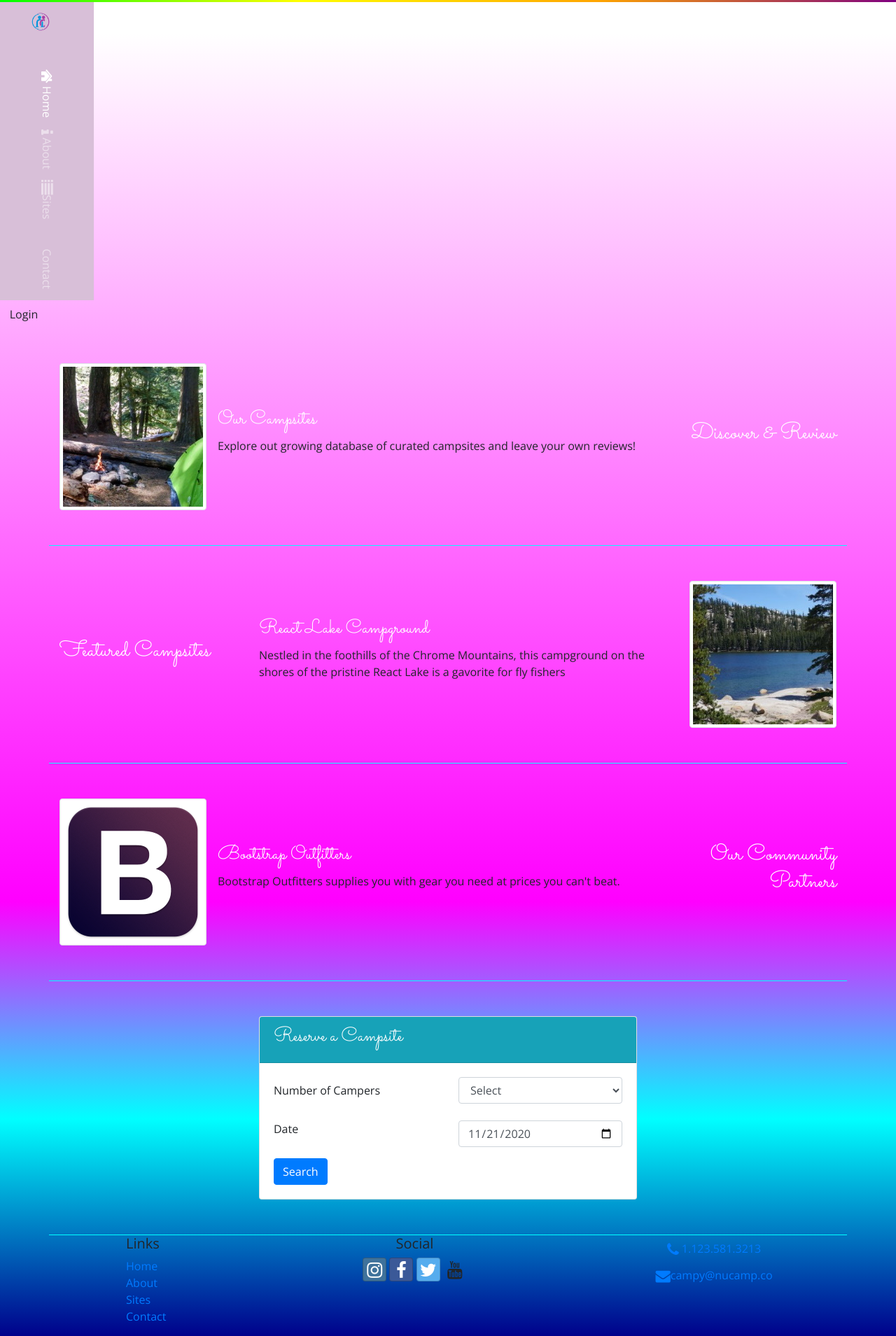
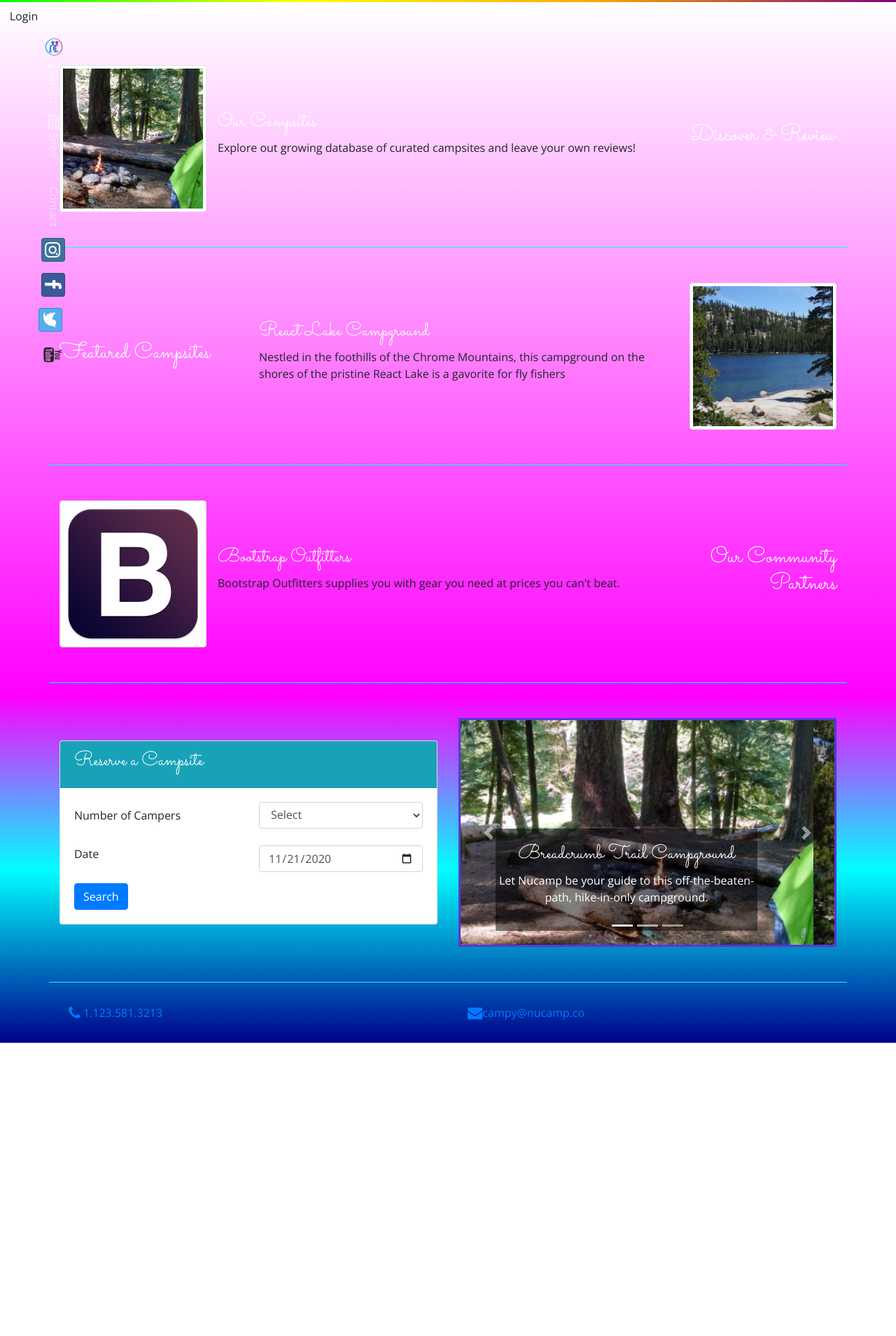
Before and after one commit to Cuckoo-Clock/nucampy, a website: page index.html in a window 1280 px wide. Shown: the part 159-2068 px from the top of the page at 70% size. After the commit the page ends 1649 px from the top, so only its background shows below. Drawn offline with nearby package versions, Linux system fonts and the light colour scheme.

Commit message:
"navbar on the side"

```diff
--- a/css/stylez.css
+++ b/css/stylez.css
@@ -52,10 +52,6 @@ header h1{
 
 }
 
-.navbar{
-    background-color: thistle;
-}
-
 .jumbotron{
     margin: 0;
 }
@@ -72,6 +68,7 @@ header h1{
 .crumbs{
     writing-mode: vertical-rl;
     text-orientation: sideways;
-
+    position: fixed;
+    /* background-image: linear-gradient(to bottom, magenta,cyan); */
 
 }
--- a/index.html
+++ b/index.html
@@ -38,30 +38,33 @@
     </header>
 
 
-                <nav class="navbar navbar-expand-sm navbar-dark sticky-top crumbs">
+                <nav class="navbar navbar-expand-sm navbar-dark  crumbs">
 
                     <div class="container">
-                        <a class="navbar-brand" href="#"> <img src="img/logo.png" class="img-fluid" alt="nu-camp logo" height="30" width="30"/> </a>
+                        <!-- <a class="navbar-brand" href="#"> <img src="img/logo.png" class="img-fluid" alt="nu-camp logo" height="30" width="30"/> </a> -->
 
-                        <button class="navbar-toggler" type="button" data-toggle="collapse" data-target="#nucampNavbar">
-                            <span class="navbar-toggler-icon"></span>
+                        <!-- <button class="navbar-toggler" type="button" data-toggle="collapse" data-target="#nucampNavbar">
+                            <span class="navbar-toggler-icon"></span> -->
 
                         </button>
                         <!-- make some svgz -->
                         <div class="collapse navbar-collapse" id="nucampNavbar">
                             <ul class="navbar-nav">
 
-                                <li class="nav-item active"> <a class="nav-link" href="#"><i class="fa fa-home fa-lg"></i> Home </a></li>
+                                <li class="nav-item active mr-1"> <img src="img/logo.png" class="img-fluid" alt="nu-camp logo" height="30" width="30" style="margin: 1px;"/> </a></li>
                                 <li class="nav-item"> <a class="nav-link" href="aboutus.html"><i class="fa fa-info fa-lg"></i> About </a></li>
-                                <li class="nav-item"> <a class="nav-link" href="#"><i class="fa fa-list fa-lg"></i>Sites </a></li>
+                                <li class="nav-item"> <a class="nav-link" href="#"><i class="fa fa-list fa-lg"></i> Sites </a></li>
                                 <li class="nav-item"> <a class="nav-link" href="contactus.html"><i class="fa fa-address-card fa-lg"></i> Contact </a></li>
+                                <li class="nav-item mx-1 my-2"><a class="btn btn-social-icon btn-instagram" href="http://instagram.com"> <i class="fa fa-instagram fa-lg"></i> </a></li>
+                                <li class="nav-item mx-1 my-2"><a class="btn btn-social-icon btn-facebook" href="http://facebook.com"> <i class="fa fa-facebook"></i></a></li>
+                                <li class="nav-item mx-2 my-2"><a class="btn btn-social-icon btn-twitter" href="http://twitter.com"> <i class="fa fa-twitter"></i> </a></li>
+                                <li class="nav-item mx-1 my-2"><a class="btn btn-social-icon btn-youtube" href="http://youtube.com"> <i class="fa fa-youtube"></i> </a></li>
                             </ul>
-
                         </div>
                     </div>
                 </nav>
 
-
+<!-- where to put the login? -->
 
                 <span class="navbar-text ml-auto">
                     <a role="button" data-toggle="modal" data-target="#loginModal">
@@ -110,58 +113,10 @@
 
 
     <div class="container">
-<!--
-        <div class="row row-content">
-            <div class="col-md-8 mx-auto">
-                <div class="carousel slide" id="homeCarousel" data-ride="carousel" >
-                    <ol class="carousel-indicators">
-                        <li data-target="#homeCarousel" data-slide-to="0" class="active"></li>
-                        <li data-target="#homeCarousel" data-slide-to="1"></li>
-                        <li data-target="#homeCarousel" data-slide-to="2"></li>
-                    </ol>
-                    <div class="carousel-inner">
-                        <div class="carousel-item active">
-                            <img class="d-block w-100" src="img/breadcrumb-trail.jpg" alt="Breadcrumb Trail Campground" />
-                            <div class="carousel-caption">
-                                <h3> Breadcrumb Trail Campground </h3>
-                                <p class="d-none d-sm-block">
-                                    Let Nucamp be your guide to this off-the-beaten-path, hike-in-only campground.
-                                </p>
-                            </div>
-                        </div>
-                        <div class="carousel-item">
-                            <img class="d-block w-100" src="img/react-lake.jpg" alt="React Lake Campground" />
-                            <div class="carousel-caption">
-                                <h3>React Lake Campground</h3>
-                                <p class="d-none d-sm-block">
-                                    Nestled in the foothills of the Chrome Mountains, this campground on the shores of the pristine React Lake is a favorite for fly fishers.
-                                </p>
-                            </div>
-                        </div>
-                        <div class="carousel-item">
-                            <img class="d-block w-100" src="img/chrome-river.jpg" alt="Chrome River Campground" />
-                            <div class="carousel-caption">
-                                <h3> Chrome River Campground</h3>
-                                <p class="d-none d-sm-block">
-                                    Spend a few sunny days and starry nights beneath a canopy of old-growth firs at this enchanting spot by the Chrome River.
-                                </p>
-                            </div>
-                        </div>
-                    </div>
-                    <a class="carousel-control-prev" href="#homeCarousel" role="button" data-slide="prev">
-                        <span class="carousel-control-prev-icon"></span>
-                        <span class="sr-only">Previous</span>
-                    </a>
-                    <a class="carousel-control-next" href="#homeCarousel" role="button" data-slide="next">
-                        <span class="carousel-control-next-icon"></span>
-                        <span class="sr-only">Next</span>
-                    </a>
-                </div>
-            </div>
 
-        </div> -->
 
         <!-- accordian -->
+
         <div class="row row-content align-items-center">
             <div class="col-sm-4 order-sm-last col-md-3">
                 <h2 class="text-sm-right">Discover & Review </h2>
@@ -251,32 +206,72 @@
 
                 </div>
             </div>
+
+
+            <div class="d-none d-lg-block col-lg-6 mx-auto">
+                <div class="carousel slide" id="homeCarousel" data-ride="carousel" >
+                    <ol class="carousel-indicators">
+                        <li data-target="#homeCarousel" data-slide-to="0" class="active"></li>
+                        <li data-target="#homeCarousel" data-slide-to="1"></li>
+                        <li data-target="#homeCarousel" data-slide-to="2"></li>
+                    </ol>
+                    <div class="carousel-inner">
+                        <div class="carousel-item active">
+                            <img class="d-block w-100" src="img/breadcrumb-trail.jpg" alt="Breadcrumb Trail Campground" />
+                            <div class="carousel-caption">
+                                <h3> Breadcrumb Trail Campground </h3>
+                                <p class="d-none d-sm-block">
+                                    Let Nucamp be your guide to this off-the-beaten-path, hike-in-only campground.
+                                </p>
+                            </div>
+                        </div>
+                        <div class="carousel-item">
+                            <img class="d-block w-100" src="img/react-lake.jpg" alt="React Lake Campground" />
+                            <div class="carousel-caption">
+                                <h3>React Lake Campground</h3>
+                                <p class="d-none d-sm-block">
+                                    Nestled in the foothills of the Chrome Mountains, this campground on the shores of the pristine React Lake is a favorite for fly fishers.
+                                </p>
+                            </div>
+                        </div>
+                        <div class="carousel-item">
+                            <img class="d-block w-100" src="img/chrome-river.jpg" alt="Chrome River Campground" />
+                            <div class="carousel-caption">
+                                <h3> Chrome River Campground</h3>
+                                <p class="d-none d-sm-block">
+                                    Spend a few sunny days and starry nights beneath a canopy of old-growth firs at this enchanting spot by the Chrome River.
+                                </p>
+                            </div>
+                        </div>
+                    </div>
+                    <a class="carousel-control-prev" href="#homeCarousel" role="button" data-slide="prev">
+                        <span class="carousel-control-prev-icon"></span>
+                        <span class="sr-only">Previous</span>
+                    </a>
+                    <a class="carousel-control-next" href="#homeCarousel" role="button" data-slide="next">
+                        <span class="carousel-control-next-icon"></span>
+                        <span class="sr-only">Next</span>
+                    </a>
+                </div>
+            </div>
+
+
+
+
+
+
         </div>
     </div>
 
     <footer>
         <div class="container">
-            <div class="row">
-                <div class="col-4 col-sm-2 offset-1">
-                    <h5>Links </h5>
-                    <ul class="list-unstyled
-                    ">
-                        <li> <a href="#">Home </a> </li>
-                        <li> <a href="aboutus.html">About </a> </li>
-                        <li> <a href="#"> Sites </a> </li>
-                        <li> <a href="contactus.html"> Contact </a> </li>
-                    </ul>
-                </div>
+            <div class="row my-4">
 
-                <div class="col-6 col-sm-5 text-center">
-                    <h5>Social </h5>
-                    <a class="btn btn-social-icon btn-instagram" href="http://instagram.com"> <i class="fa fa-instagram fa-lg"></i> </a>
-                    <a class="btn btn-social-icon btn-facebook" href="http://facebook.com"> <i class="fa fa-facebook"></i></a>
-                    <a class="btn btn-social-icon btn-twitter" href="http://twitter.com"> <i class="fa fa-twitter"></i> </a>
-                    <a class="btn btn-social-icon btn-youtube" href="http://youtube.com"> <i class="fa fa-youtube"></i> </a>
-                </div>
-                <div class="col-sm-4 text-center">
-                    <a role="button" class="btn btn-link" href="tel:11235813213"><i class="fa fa-phone fa-lg"></i> 1.123.581.3213 </a><br />
+
+
+                <div class="col-sm-6">
+                    <a role="button" class="btn btn-link" href="tel:11235813213"><i class="fa fa-phone fa-lg"></i>  1.123.581.3213 </a><br />
+                </div><div class="col-sm-6">
                     <a role="button" class="btn btn-link" href="mailto:campy@nucamp.co"><i class="fa fa-envelope fa-lg text-primary "></i>campy@nucamp.co </a>
                 </div>
             </div>
```
